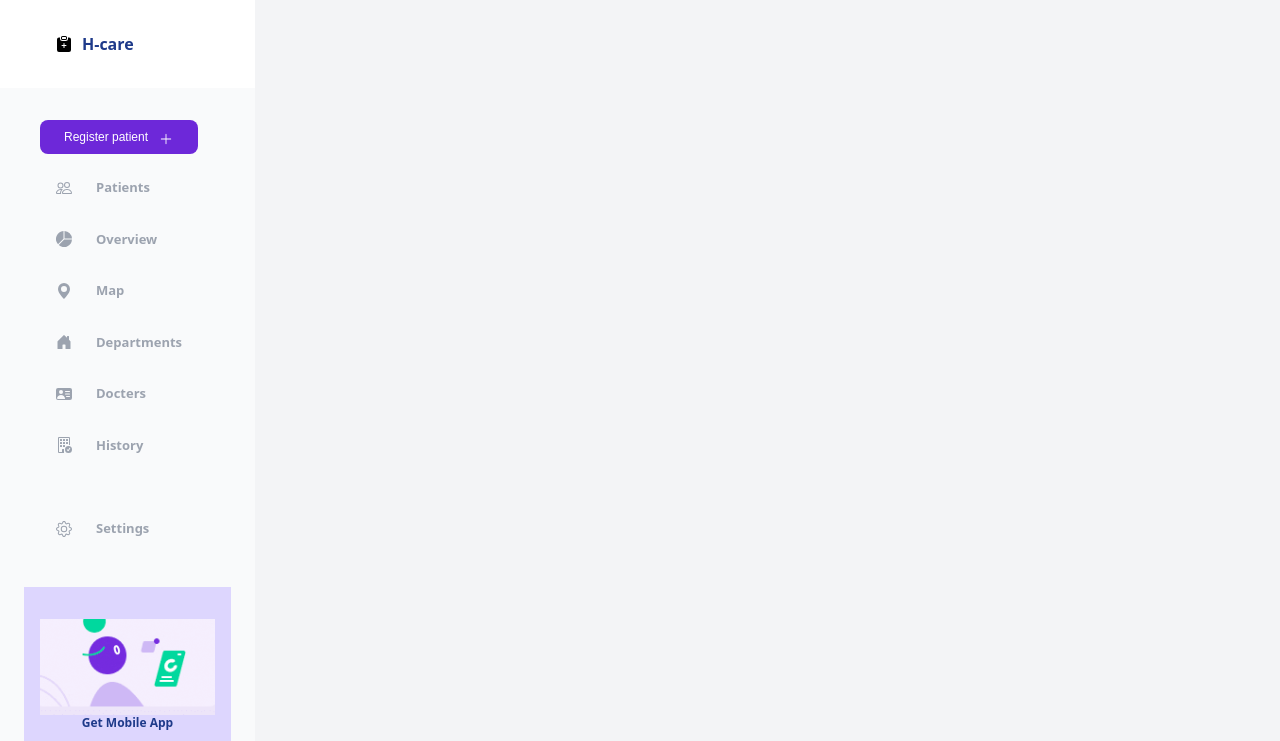
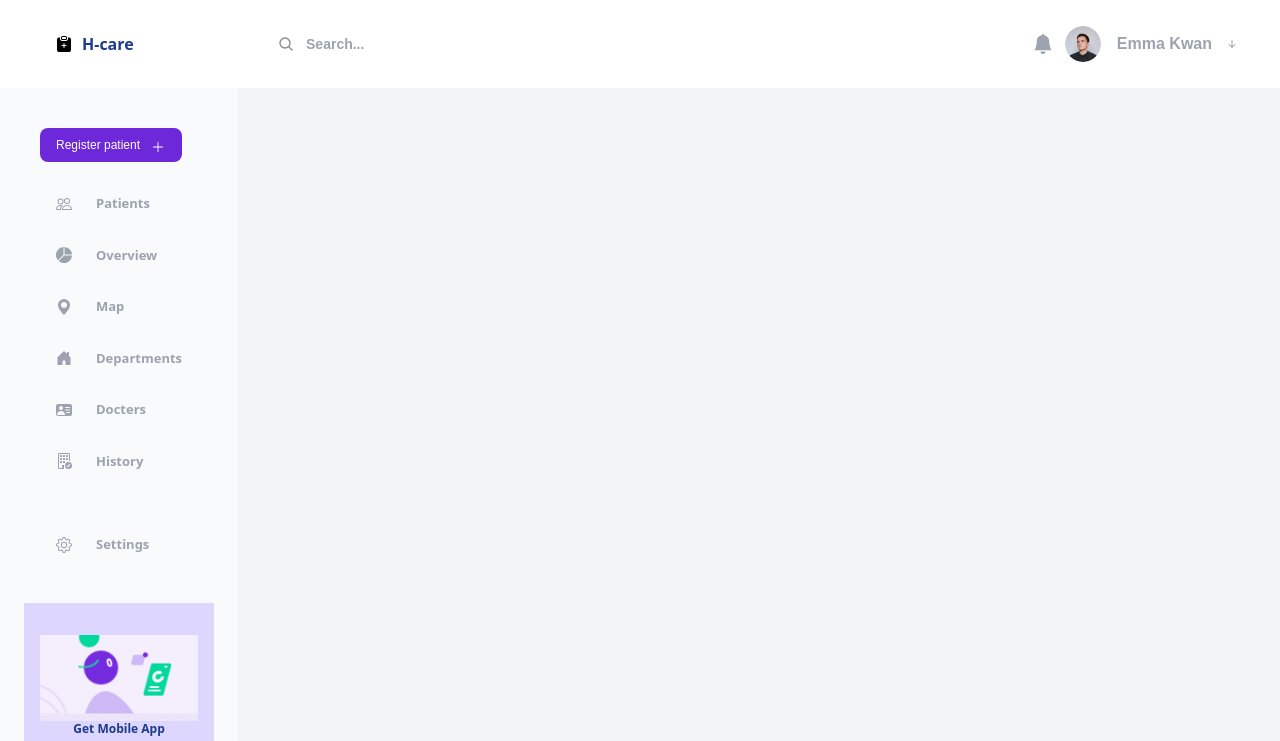
Before and after one commit to Indhu0525/dashboard, a website: page index.html in a window 1280 px wide. Shown: the top 741 px of the page. Drawn offline with nearby package versions, Linux system fonts and the light colour scheme.

Commit message:
header changes

```diff
--- a/index.html
+++ b/index.html
@@ -30,8 +30,8 @@
    <!--sidebar content-->
   <!-- Button   -->
   <div class="flex flex-col align-center justify-center px-6 py-6 bg-gray-50">
-      <div class="flex items-center gap-2.5 relative px-4 py-2 text-violet-600">
-          <button class="bg-purple-700 text-white  gap-2.5 flex font fs py-2 px-6 fontsize rounded-lg fontfam">
+      <div class="flex items-center gap-2.5 relative px-4 py-4 text-violet-600">
+          <button class="bg-purple-700 text-white gap-2.5 flex  py-2 px-4 fontsize rounded-lg fontfam">
              Register patient<span class="mt-1 text-white"><svg xmlns="http://www.w3.org/2000/svg" width="16" height="14" fill="currentColor" class="bi bi-plus-lg" viewBox="0 0 16 16">
               <path fill-rule="evenodd" d="M8 2a.5.5 0 0 1 .5.5v5h5a.5.5 0 0 1 0 1h-5v5a.5.5 0 0 1-1 0v-5h-5a.5.5 0 0 1 0-1h5v-5A.5.5 0 0 1 8 2"/>
             </svg></span>
@@ -130,12 +130,39 @@
   </div>
 </div>
 
-  <!--main content area-->
+
 
 
   </div>
 
+         <!--main content area-->
+    <div class="w-[calc(100%-15%)] w-full">
+      <!--contentarea header-->
+      <div class="flex flex-col bg-white">
 
+      <div class="flex align-center justify-between px-6 py-6">
+
+             <div class="flex items-center relative px-4 py-2 text-gray-100">
+              <svg viewBox="0 0 24 24"  width="16" height="16" fill="none" xmlns="http://www.w3.org/2000/svg" stroke="#8b8989"><g id="SVGRepo_bgCarrier" stroke-width="0"></g><g id="SVGRepo_tracerCarrier" stroke-linecap="round" stroke-linejoin="round"></g><g id="SVGRepo_iconCarrier"> <path d="M15.7955 15.8111L21 21M18 10.5C18 14.6421 14.6421 18 10.5 18C6.35786 18 3 14.6421 3 10.5C3 6.35786 6.35786 3 10.5 3C14.6421 3 18 6.35786 18 10.5Z" stroke="#8b8989" stroke-width="2" stroke-linecap="round" stroke-linejoin="round"></path> </g></svg>
+                    <div class="text-gray-800 fontfam font-bold">
+                      <input type="text" placeholder="Search..." class="w-full bg-transparent text-sm pl-3 pr-4 focus:outline-none">
+                    </div>
+             </div>
+          <div class="flex items-center relative  gap-3 px-4 text-gray-400">
+
+              <div class="flex">
+              <svg xmlns="http://www.w3.org/2000/svg" width="20" height="20" fill="currentColor" class="bi bi-bell-fill" viewBox="0 0 16 16">
+                  <path d="M8 16a2 2 0 0 0 2-2H6a2 2 0 0 0 2 2m.995-14.901a1 1 0 1 0-1.99 0A5 5 0 0 0 3 6c0 1.098-.5 6-2 7h14c-1.5-1-2-5.902-2-7 0-2.42-1.72-4.44-4.005-4.901"/>
+                </svg>
+              </div>
+              <img class="w-9 h-9 rounded-full" src="./images/user.png" alt="User">
+              <p class="text-gray-400 fontfam font-semibold pl-1">Emma Kwan</p>
+              <svg xmlns="http://www.w3.org/2000/svg" width="16" height="16" fill="currentColor" class="bi bi-arrow-down-short" viewBox="0 0 16 16">
+                <path fill-rule="evenodd" d="M8 4a.5.5 0 0 1 .5.5v5.793l2.146-2.147a.5.5 0 0 1 .708.708l-3 3a.5.5 0 0 1-.708 0l-3-3a.5.5 0 1 1 .708-.708L7.5 10.293V4.5A.5.5 0 0 1 8 4"/>
+              </svg>
+         </div>
+      </div>
+      </div>
     </div>
 
 </body>
```
